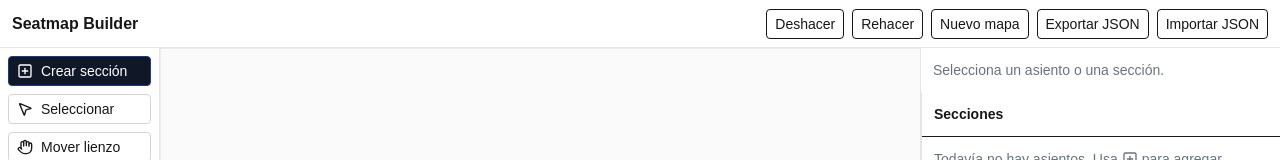
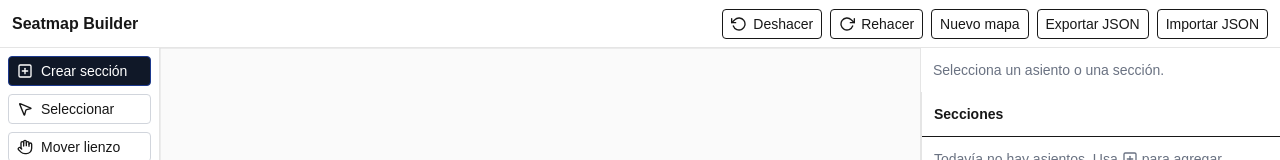
Before and after one commit to joamartico/seatmap-builder, a Next.js app: page / in a window 1280 px wide. Shown: the top 160 px of the page. Built offline with nearby package versions, Linux system fonts and the light colour scheme.

Commit message:
add icons to "Deshacer" y "Rehacer" buttons

```diff
--- a/src/components/Topbar.tsx
+++ b/src/components/Topbar.tsx
@@ -1,5 +1,6 @@
 "use client";
 import React, { useRef, useState, useCallback } from "react";
+import { FiRotateCcw, FiRotateCw } from "react-icons/fi";
 import { useSeatMapStore } from "@/hooks/useSeatMapStore";
 import type { SeatMap } from "@/types/seatmap";
 import { NamePromptModal } from "./NamePromptModal";
@@ -78,16 +79,22 @@ export function Topbar() {
 			</div>
 			<div className="flex items-center gap-2">
 				<button
-					className="px-2 py-1 text-sm rounded border bg-white hover:bg-gray-50 cursor-pointer"
+					className="px-2 py-1 text-sm rounded border bg-white hover:bg-gray-50 cursor-pointer flex items-center"
 					onClick={() => dispatch({ type: "UNDO" })}
 				>
-					Deshacer
+					<span className="inline-flex items-center gap-1.5">
+						<FiRotateCcw aria-hidden="true" size={16} />
+						<span>Deshacer</span>
+					</span>
 				</button>
 				<button
-					className="px-2 py-1 text-sm rounded border bg-white hover:bg-gray-50 cursor-pointer"
+					className="px-2 py-1 text-sm rounded border bg-white hover:bg-gray-50 cursor-pointer flex items-center"
 					onClick={() => dispatch({ type: "REDO" })}
 				>
-					Rehacer
+					<span className="inline-flex items-center gap-1.5">
+						<FiRotateCw aria-hidden="true" size={16} />
+						<span>Rehacer</span>
+					</span>
 				</button>
 				<button
 					className="px-2 py-1 text-sm rounded border bg-white hover:bg-gray-50 cursor-pointer"
```
